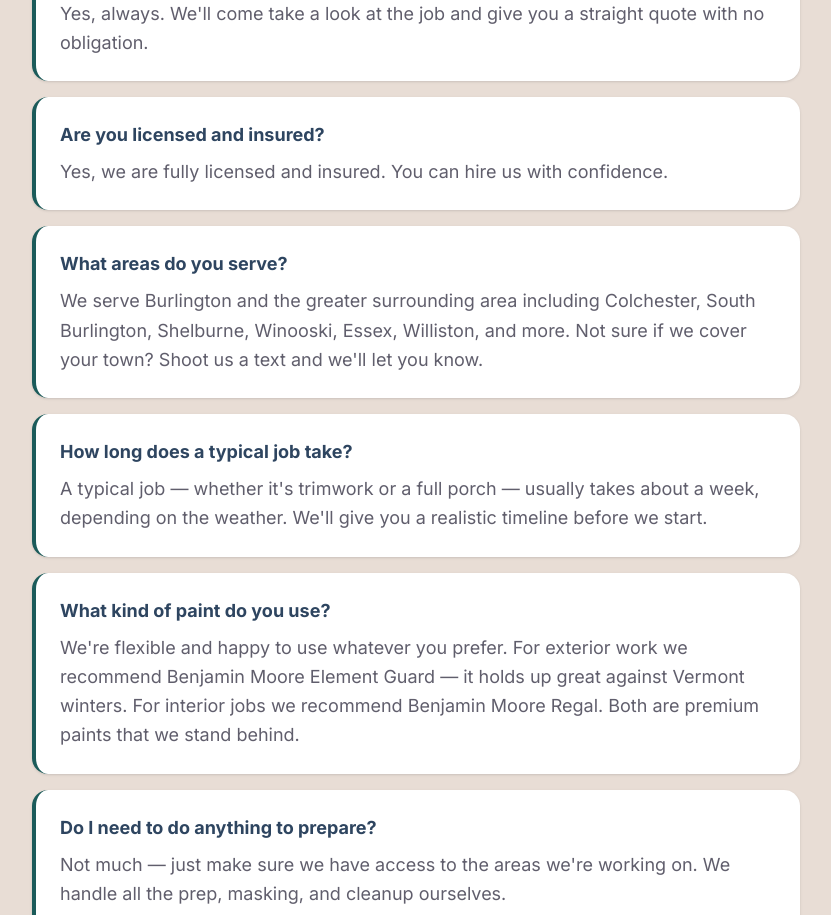
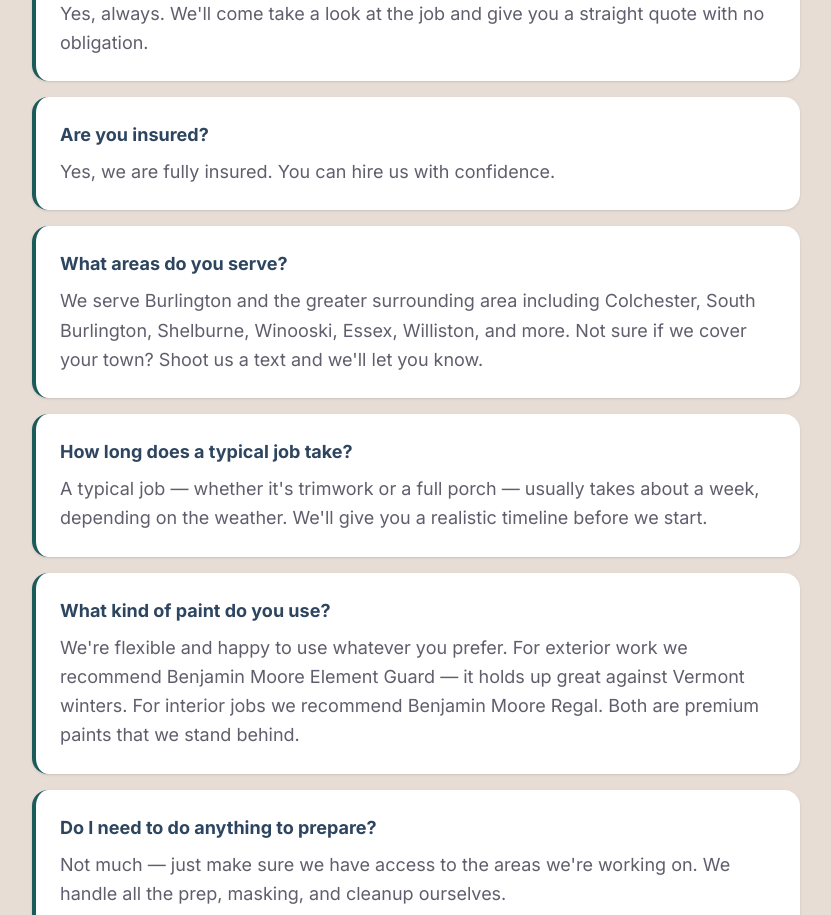
Before and after one commit to bossola2/still-painting-co, a Next.js app: page / in a window 1280 px wide. Shown: the part 2860-3775 px from the top of the page, without its empty margins (224-1055 px from the left). Built offline with nearby package versions, Linux system fonts and the light colour scheme.

Commit message:
Update FAQ insurance question

```diff
--- a/app/page.tsx
+++ b/app/page.tsx
@@ -64,8 +64,8 @@ const faqs = [
     a: "Yes, always. We'll come take a look at the job and give you a straight quote with no obligation.",
   },
   {
-    q: "Are you licensed and insured?",
-    a: "Yes, we are fully licensed and insured. You can hire us with confidence.",
+    q: "Are you insured?",
+    a: "Yes, we are fully insured. You can hire us with confidence.",
   },
   {
     q: "What areas do you serve?",
```
